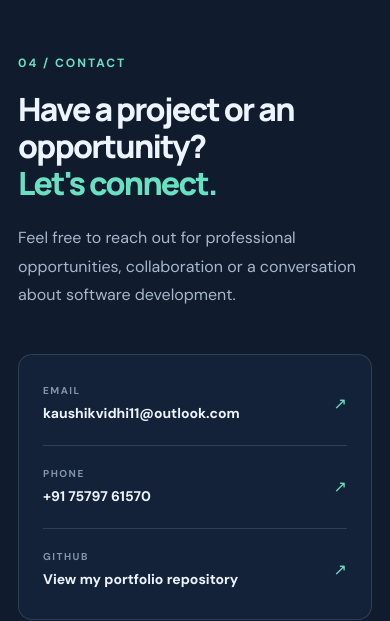
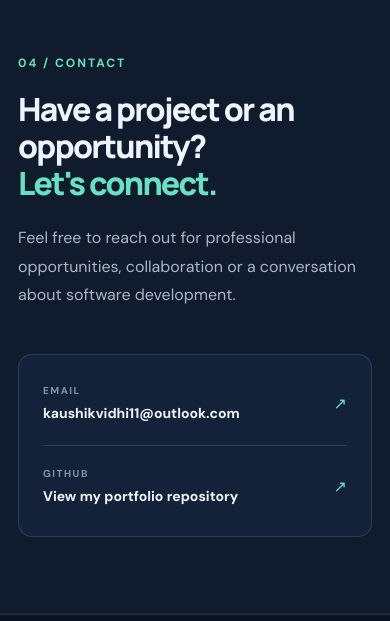
Before and after one commit to vidhikaushik11/Portfolio, a plain HTML site: page index.html in a window 390 px wide. Shown: the part 5137-5758 px from the top of the page. Drawn offline with Linux system fonts and the light colour scheme.

Commit message:
Remove phone link from contact section
Removed phone contact link from the contact section.

```diff
--- a/index.html
+++ b/index.html
@@ -82,7 +82,6 @@
       <div><p class="eyebrow">04 / CONTACT</p><h2 class="section-title">Have a project or an opportunity?<br><span class="accent">Let's connect.</span></h2><p class="lead">Feel free to reach out for professional opportunities, collaboration or a conversation about software development.</p></div>
       <div class="contact-card">
         <a href="mailto:kaushikvidhi11@outlook.com"><small>EMAIL</small><b>kaushikvidhi11@outlook.com</b><span>↗</span></a>
-        <a href="tel:+917579761570"><small>PHONE</small><b>+91 75797 61570</b><span>↗</span></a>
         <a href="https://github.com/vidhikaushik11/Portfolio" target="_blank" rel="noopener noreferrer"><small>GITHUB</small><b>View my portfolio repository</b><span>↗</span></a>
       </div>
     </div></section>
```
